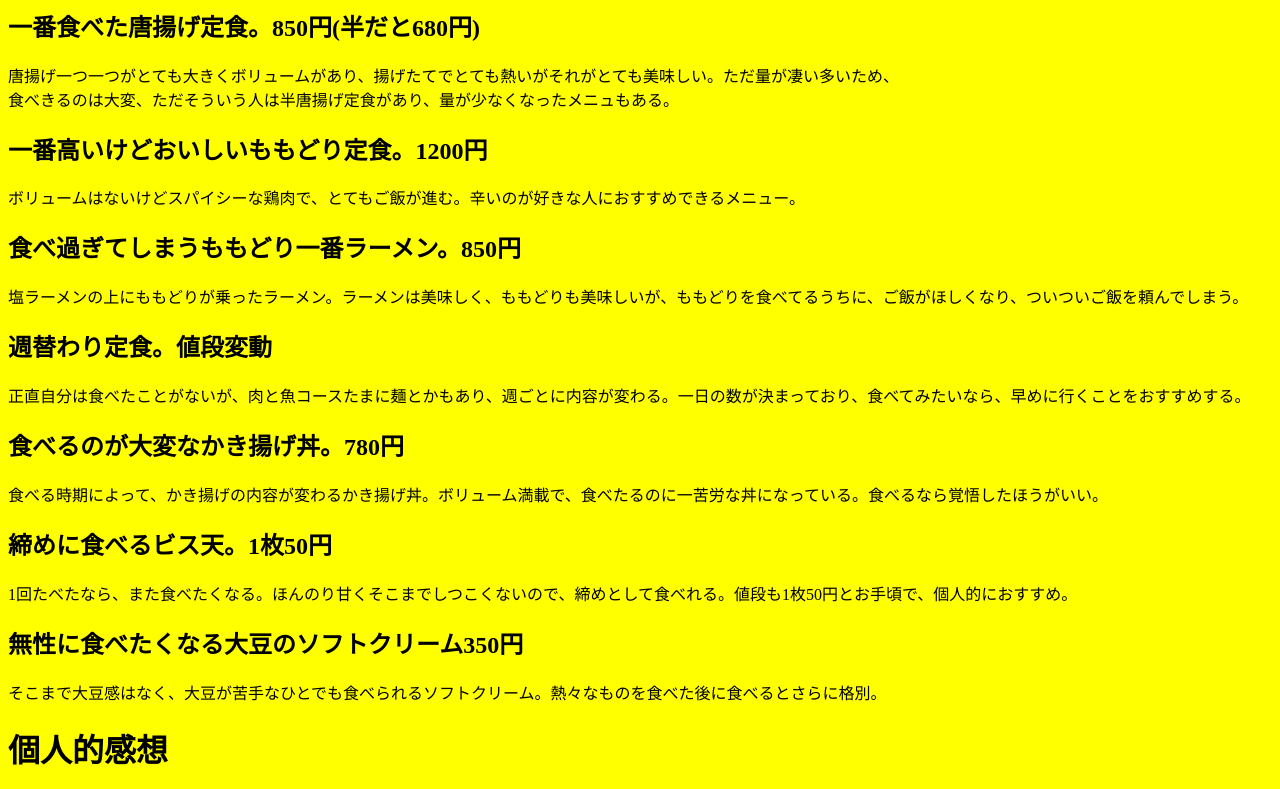
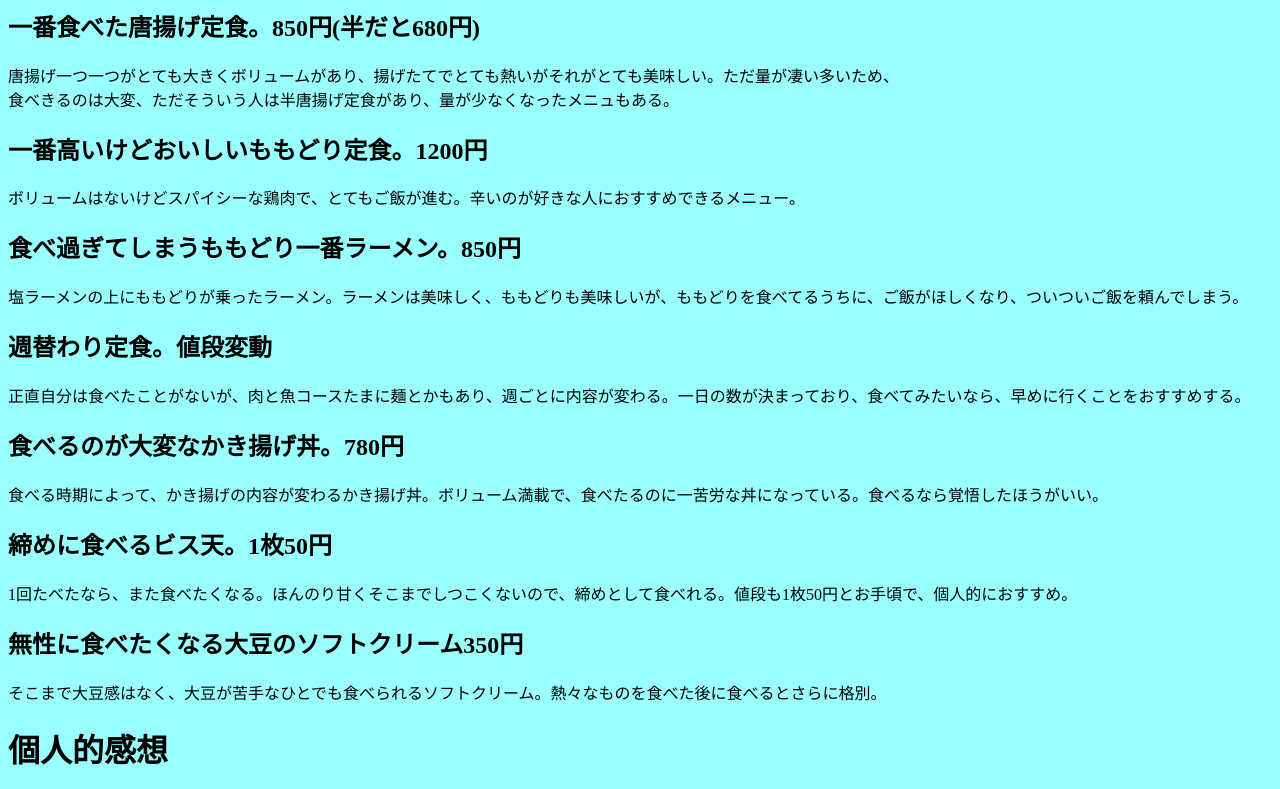
Before and after one commit to kamayuki07/web, a plain HTML site: page index.html in a window 1280 px wide. Shown: the part 290-1079 px from the top of the page. Drawn offline with Linux system fonts and the light colour scheme.

Commit message:
Update index.html

```diff
--- a/index.html
+++ b/index.html
@@ -5,7 +5,7 @@
     <meta charset="UTF-8">
       <title>ももどり盛岡駅前食堂</title>
   </heed>
-  <body bgcolor="#FFFF">
+  <body bgcolor="#99FFFF">
     <h1 style = "color:#FF0000">ももどり駅前食堂とは</h1>
     <p>場所は、盛岡駅から開運橋に行く途中にある店である。<br>
       メニューの内容は、個人的に値段の割にボリューム満点で、食べ応えのあるメニューである。<br>
```
